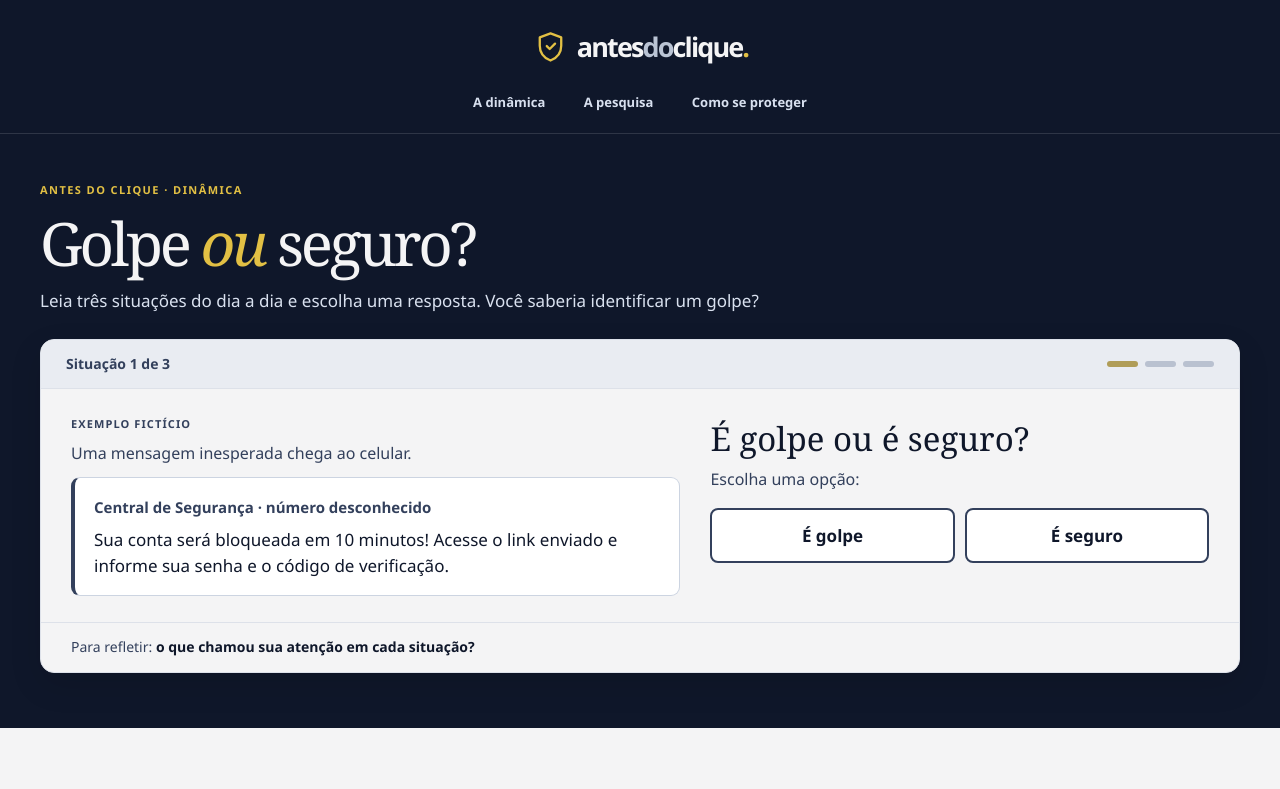
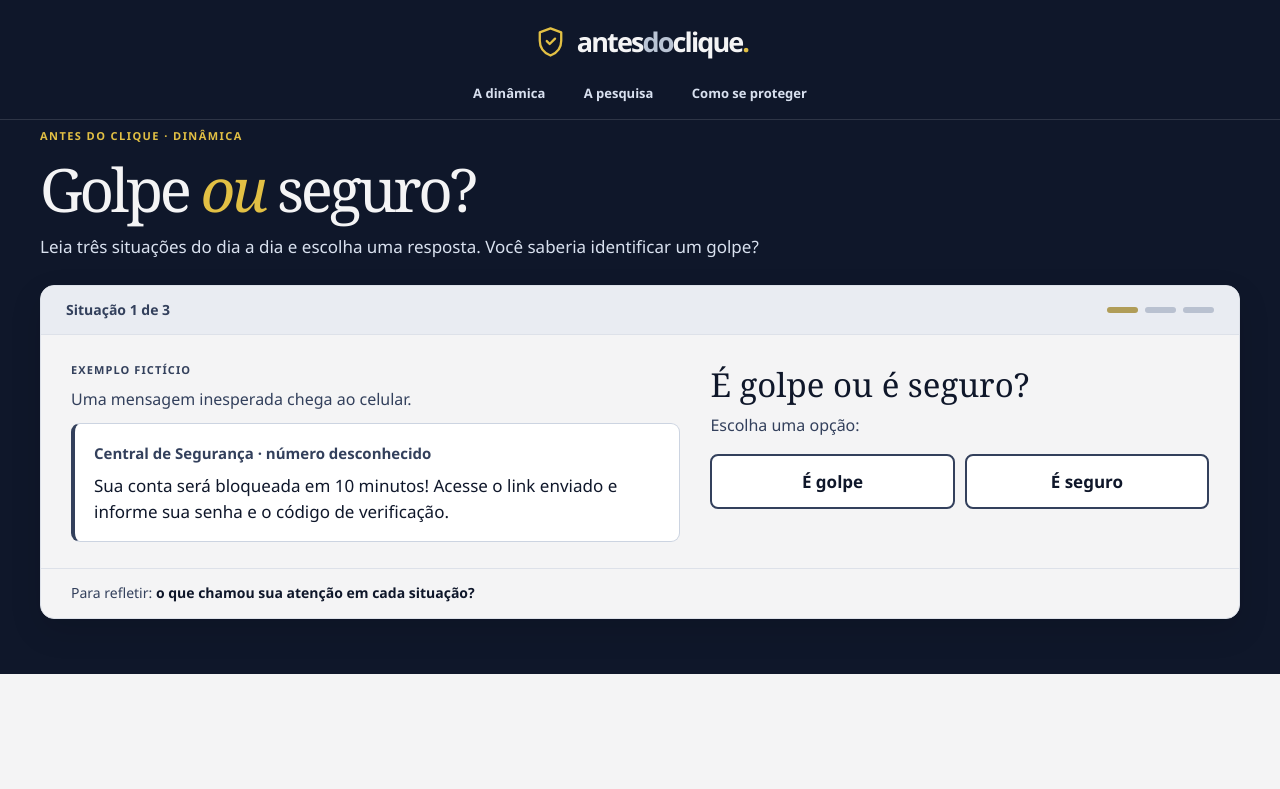
Before and after one commit to devcassiomagno/antes-do-clique, a plain HTML site: page index.html in a window 1280 px wide. Shown: the top 789 px of the page. Drawn offline with Linux system fonts and the light colour scheme.

Commit message:
Update style.css

```diff
--- a/style.css
+++ b/style.css
@@ -33,6 +33,7 @@ html {
 }
 
 body {
+    padding-top: 80px;
     margin: 0;
     min-width: 320px;
     background: var(--white);
@@ -183,8 +184,11 @@ h4 {
 }
 
 .site-header {
-    position: relative;
-    z-index: 20;
+    position: fixed;
+    top: 0;
+    left: 0;
+    width: 100%;
+    z-index: 1000;
     background: var(--navy);
     color: var(--white);
     border-bottom: 1px solid rgb(255 255 255 / 13%);
@@ -193,15 +197,15 @@ h4 {
 .header-inner {
     display: flex;
     flex-direction: column;
-    margin-bottom: 20px;
+    margin-bottom: 15px;
     align-items: center;
     justify-content: space-between;
-    gap: 24px;
-    min-height: 86px;
+    gap: 20px;
+    min-height: 80px;
 }
 
 .brand {
-    margin-top: 25px;
+    margin-top: 20px;
     display: inline-flex;
     align-items: center;
     gap: 7px;
```
